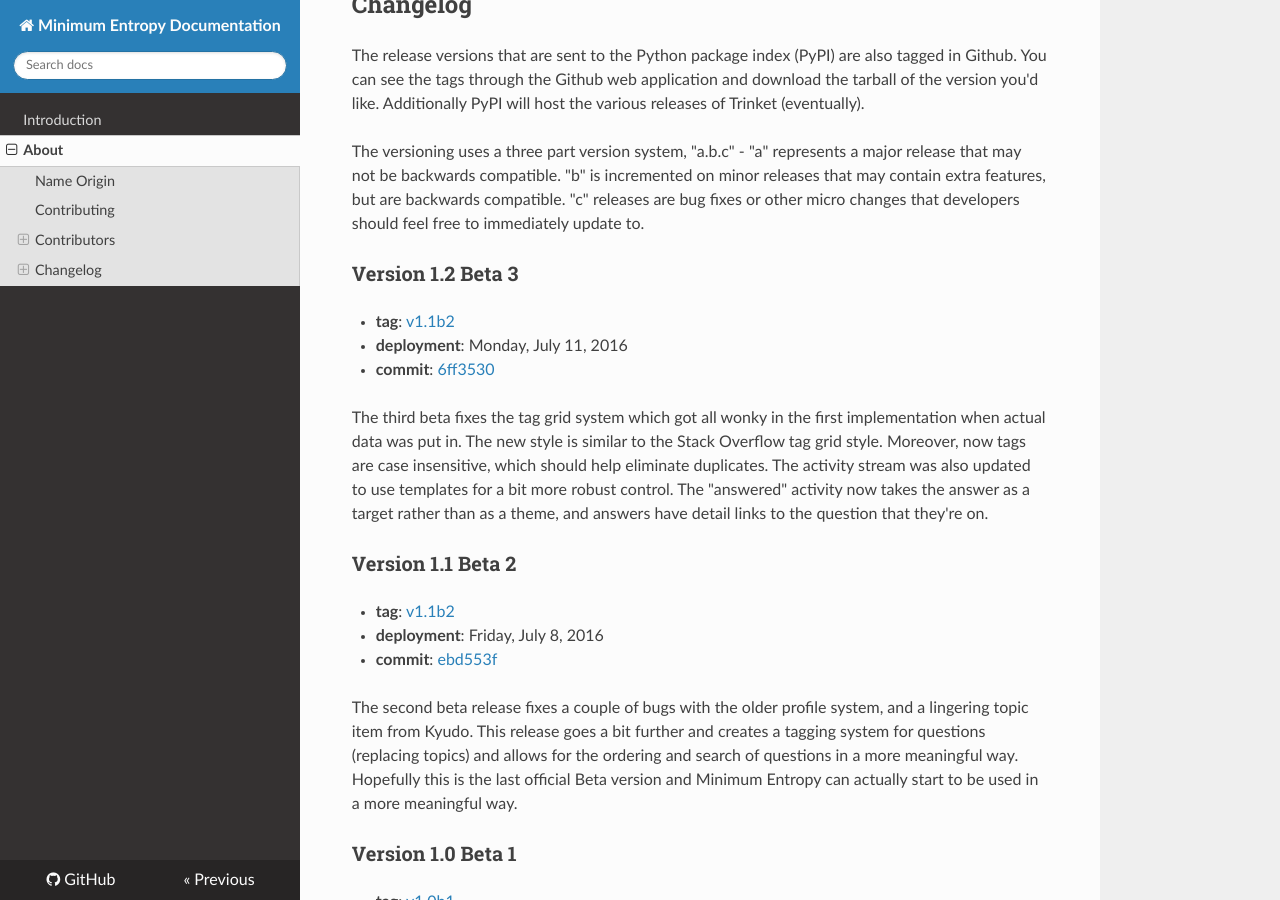
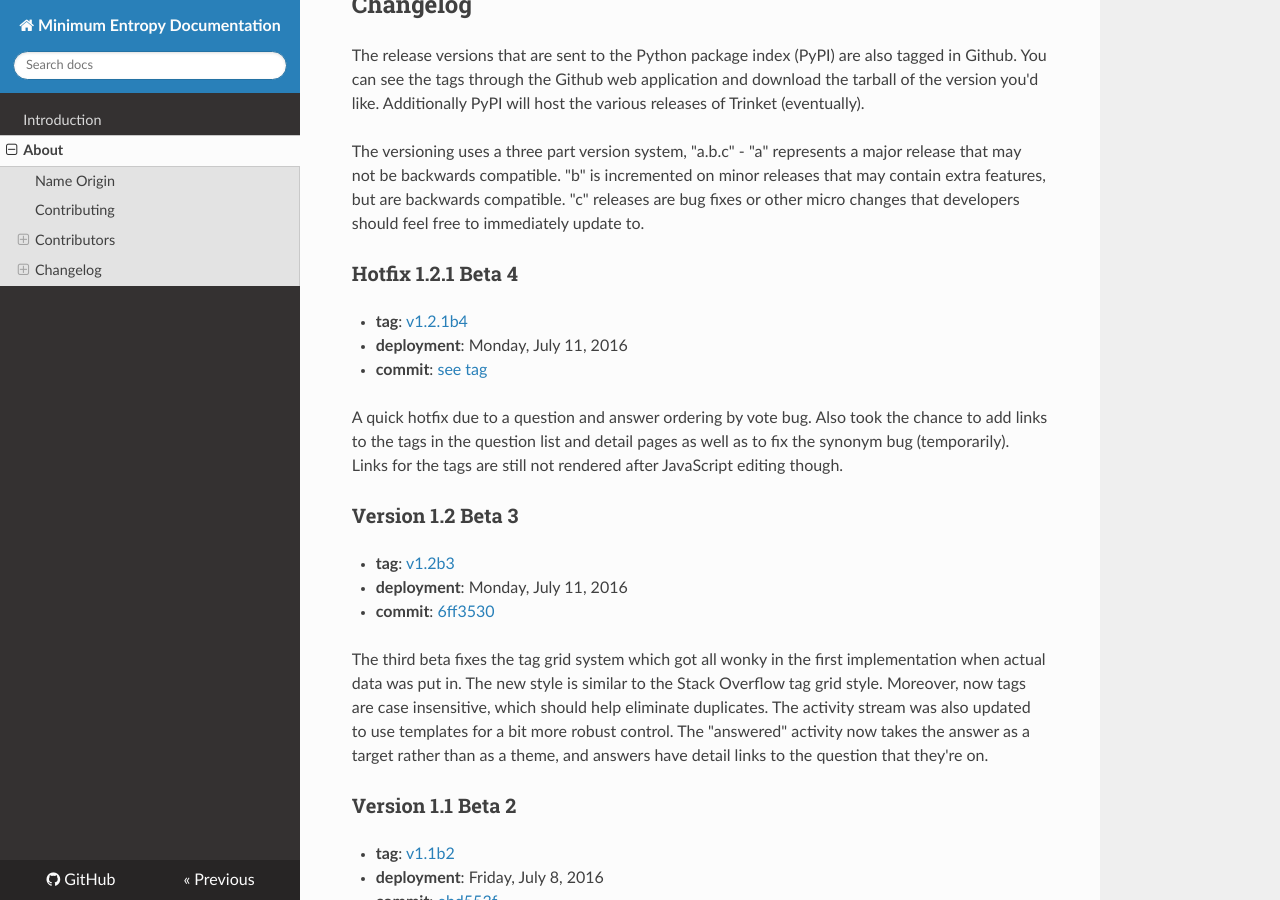
Before and after one commit to DistrictDataLabs/minimum-entropy, an MkDocs documentation site: the page built from docs/about.md, in a window 1280 px wide and 900 px high, scrolled down 1536 px. Built offline with MkDocs 1.6.1, drawn with Linux system fonts in a browser that asks for light colours; nearby versions of some CDN libraries; old or Windows-style settings are respelled for this version of MkDocs.

Commit message:
synoyms and version bump

```diff
--- a/docs/about.md
+++ b/docs/about.md
@@ -49,9 +49,17 @@ The release versions that are sent to the Python package index (PyPI) are also t
 
 The versioning uses a three part version system, "a.b.c" - "a" represents a major release that may not be backwards compatible. "b" is incremented on minor releases that may contain extra features, but are backwards compatible. "c" releases are bug fixes or other micro changes that developers should feel free to immediately update to.
 
+### Hotfix 1.2.1 Beta 4
+
+* **tag**: [v1.2.1b4](https://github.com/DistrictDataLabs/minimum-entropy/releases/tag/v1.2.1b4)
+* **deployment**: Monday, July 11, 2016
+* **commit**: [see tag](#)
+
+A quick hotfix due to a question and answer ordering by vote bug. Also took the chance to add links to the tags in the question list and detail pages as well as to fix the synonym bug (temporarily). Links for the tags are still not rendered after JavaScript editing though.
+
 ### Version 1.2 Beta 3
 
-* **tag**: [v1.1b2](https://github.com/DistrictDataLabs/minimum-entropy/releases/tag/v1.2b3)
+* **tag**: [v1.2b3](https://github.com/DistrictDataLabs/minimum-entropy/releases/tag/v1.2b3)
 * **deployment**: Monday, July 11, 2016
 * **commit**: [6ff3530](https://github.com/DistrictDataLabs/minimum-entropy/commit/6ff3530eaf6af0584e65577ddeeedc19aced84a5)
 
--- a/minent/version.py
+++ b/minent/version.py
@@ -20,9 +20,9 @@ Helper module for managing versioning information
 __version_info__ = {
     'major': 1,
     'minor': 2,
-    'micro': 0,
+    'micro': 1,
     'releaselevel': 'beta',
-    'serial': 3,
+    'serial': 4,
 }
 
 
```
Also changed, not shown: README.md (+9 -1 lines), 3 other files.
